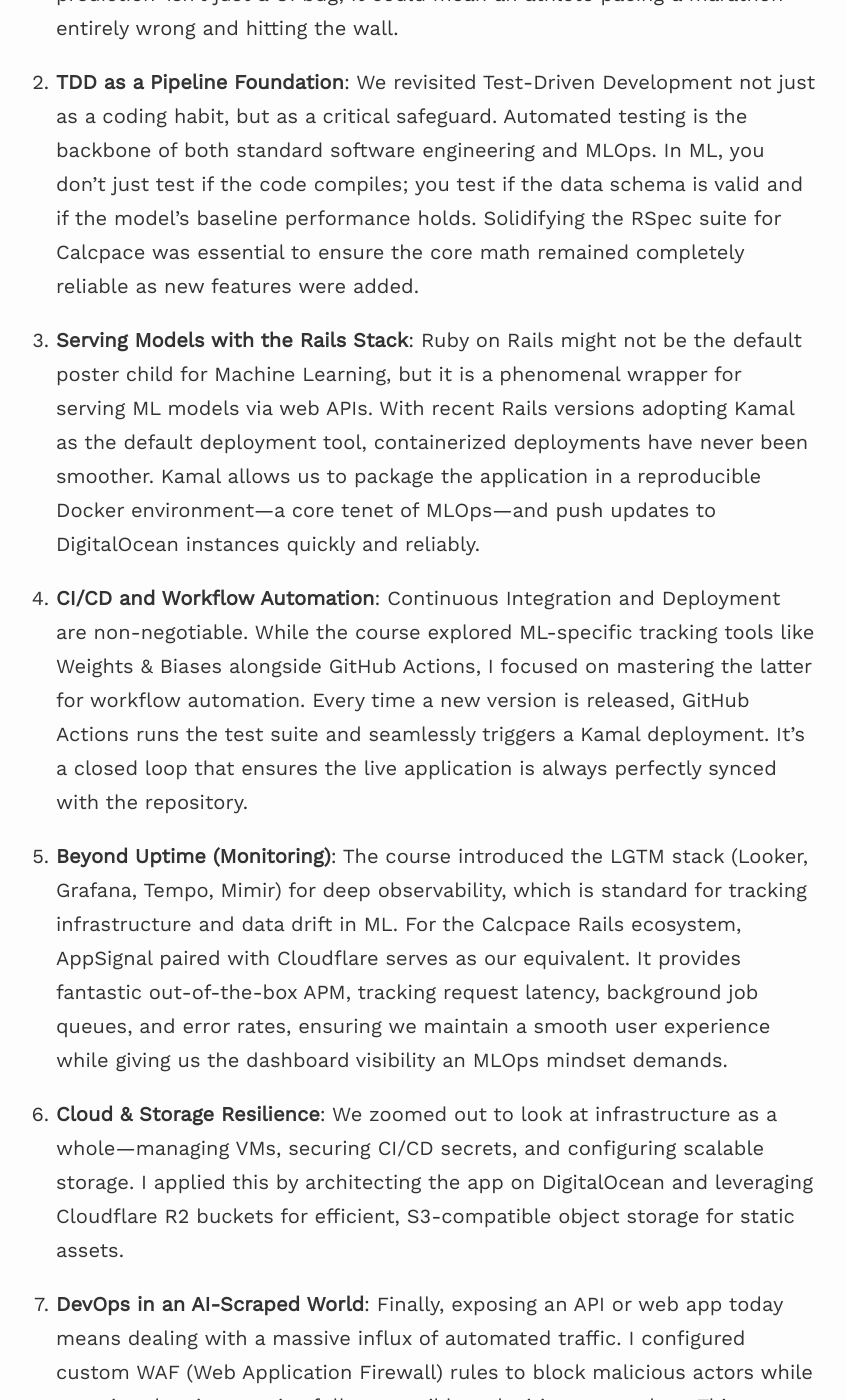
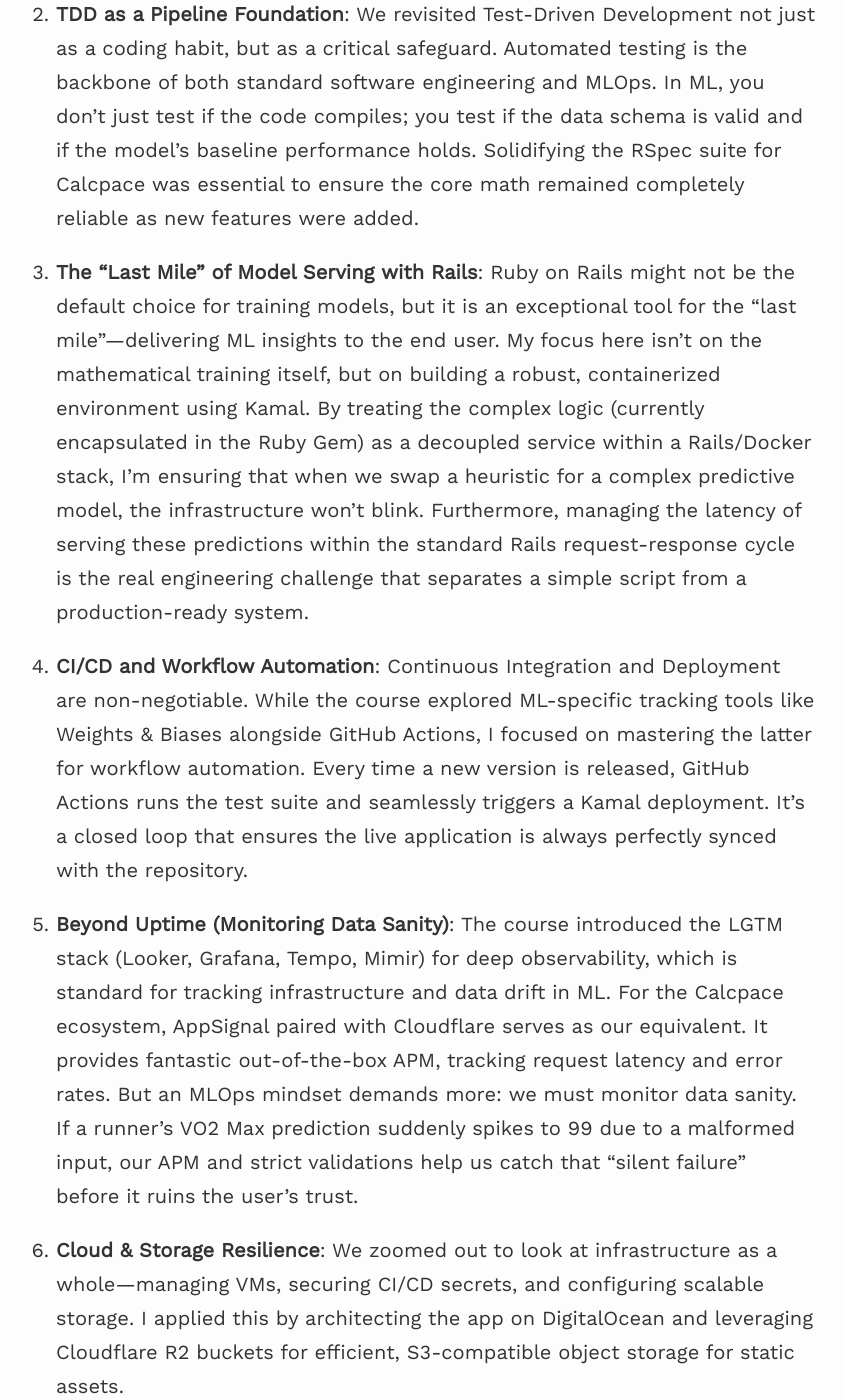
Before and after one commit to 0jonjo/0jonjo.github.io, a Jekyll site: the page built from _posts/2026-06-06-from-backend-to-mlops.md, in a window 1280 px wide and 1400 px high, scrolled down 2429 px. Shown: the whole window, without its empty margins (224-1070 px from the left). Built offline with Jekyll 4.4.1, drawn with Linux system fonts in a browser that asks for light colours; nearby versions of some CDN libraries; some of the changed text lies outside the part shown.

Commit message:
update details in from backend to mlops post

```diff
--- a/_posts/2026-06-06-from-backend-to-mlops.md
+++ b/_posts/2026-06-06-from-backend-to-mlops.md
@@ -6,14 +6,13 @@
 categories: misc
 youtubeId:
 image: https://github.com/user-attachments/assets/75629b8e-47f8-4520-bbfe-42fd8d005b92
-
 ---
 
 By the end of last semester, I was preparing for a deep dive into deployments, monitoring, maintenance, and the operational crossroads where Backend meets DevOps. My goal was to bridge my previous cloud experience—especially with GCP—with the modern stack we rely on at [JetRockets](https://www.linkedin.com/company/jetrockets/), such as [Kamal](https://kamal-deploy.org/), [AppSignal](https://www.appsignal.com/), [DigitalOcean](https://www.digitalocean.com/), and [Cloudflare](https://www.cloudflare.com/). When the syllabus dropped for my second semester in the [Artificial Intelligence program at UFRN](https://pes.imd.ufrn.br/pes/index), I was thrilled to spot MLOps (Machine Learning Operations) on the list. While the name might sound niche, [MLOps](https://en.wikipedia.org/wiki/MLOps) is essentially the application of strict software engineering and DevOps principles to machine learning, ensuring models aren't just local experiments, but are effectively deployed, monitored, and maintained in production.
 
 <img width="640" height="460" alt="image" src="https://github.com/user-attachments/assets/ae6da9b6-b918-4b44-a468-b3cd89dcf641" />
 
-Going in, I fully expected we'd immediately dive into server clusters, CI/CD pipelines, and configuration files. I'm glad I was wrong. The course actually kicked off with [Design Thinking](https://online.hbs.edu/blog/post/what-is-design-thinking). It forced us to step back from the terminal and discuss the importance of understanding the business problem, the user, and the real-world context before throwing infrastructure at a problem. To solidify this knowledge, my approach was to build a bridge between these MLOps concepts and my daily backend reality.
+Going in, I fully expected we'd immediately dive into server clusters, CI/CD pipelines, and configuration files. I'm glad I was wrong. The course actually kicked off with [Design Thinking](https://online.hbs.edu/blog/post/what-is-design-thinking). It forced us to step back from the terminal and discuss the importance of understanding the business problem, the user, and the real-world context before throwing infrastructure at a problem.
 
 To bring these concepts out of the classroom and into reality, I needed a concrete project. I chose running analysis—a domain I know deeply after nine years in the sport. While I already had the core math mapped out in [an open-source gem](https://rubygems.org/gems/calcpace), I wanted to build a complete system to test these operational practices in the wild. The ultimate result of this effort is [Calcpace](https://calcpace.app/). Recently shipped to production, it is a fully-fledged web application offering running conversions, VO2 max estimates, race calendars, and pace predictions in 15 different languages. Under the hood, it serves as the perfect sandbox for merging backend and ML operations, powered by Ruby on Rails, PostgreSQL, Redis, Sidekiq, Kamal, AppSignal, DigitalOcean, and Cloudflare.
 
@@ -23,17 +22,17 @@
 
 2. **TDD as a Pipeline Foundation**: We revisited Test-Driven Development not just as a coding habit, but as a critical safeguard. Automated testing is the backbone of both standard software engineering and MLOps. In ML, you don't just test if the code compiles; you test if the data schema is valid and if the model's baseline performance holds. Solidifying the RSpec suite for Calcpace was essential to ensure the core math remained completely reliable as new features were added.
 
-3. **Serving Models with the Rails Stack**: Ruby on Rails might not be the default poster child for Machine Learning, but it is a phenomenal wrapper for serving ML models via web APIs. With recent Rails versions adopting Kamal as the default deployment tool, containerized deployments have never been smoother. Kamal allows us to package the application in a reproducible Docker environment—a core tenet of MLOps—and push updates to DigitalOcean instances quickly and reliably.
+3. **The "Last Mile" of Model Serving with Rails**: Ruby on Rails might not be the default choice for training models, but it is an exceptional tool for the "last mile"—delivering ML insights to the end user. My focus here isn't on the mathematical training itself, but on building a robust, containerized environment using Kamal. By treating the complex logic (currently encapsulated in the Ruby Gem) as a decoupled service within a Rails/Docker stack, I'm ensuring that when we swap a heuristic for a complex predictive model, the infrastructure won't blink. Furthermore, managing the latency of serving these predictions within the standard Rails request-response cycle is the real engineering challenge that separates a simple script from a production-ready system.
 
 4. **CI/CD and Workflow Automation**: Continuous Integration and Deployment are non-negotiable. While the course explored ML-specific tracking tools like Weights & Biases alongside GitHub Actions, I focused on mastering the latter for workflow automation. Every time a new version is released, GitHub Actions runs the test suite and seamlessly triggers a Kamal deployment. It’s a closed loop that ensures the live application is always perfectly synced with the repository.
 
-5. **Beyond Uptime (Monitoring)**: The course introduced the LGTM stack (Looker, Grafana, Tempo, Mimir) for deep observability, which is standard for tracking infrastructure and data drift in ML. For the Calcpace Rails ecosystem, AppSignal paired with Cloudflare serves as our equivalent. It provides fantastic out-of-the-box APM, tracking request latency, background job queues, and error rates, ensuring we maintain a smooth user experience while giving us the dashboard visibility an MLOps mindset demands.
+5. **Beyond Uptime (Monitoring Data Sanity)**: The course introduced the LGTM stack (Looker, Grafana, Tempo, Mimir) for deep observability, which is standard for tracking infrastructure and data drift in ML. For the Calcpace ecosystem, AppSignal paired with Cloudflare serves as our equivalent. It provides fantastic out-of-the-box APM, tracking request latency and error rates. But an MLOps mindset demands more: we must monitor data sanity. If a runner's VO2 Max prediction suddenly spikes to 99 due to a malformed input, our APM and strict validations help us catch that "silent failure" before it ruins the user's trust.
 
 6. **Cloud & Storage Resilience**: We zoomed out to look at infrastructure as a whole—managing VMs, securing CI/CD secrets, and configuring scalable storage. I applied this by architecting the app on DigitalOcean and leveraging Cloudflare R2 buckets for efficient, S3-compatible object storage for static assets.
 
 7. **DevOps in an AI-Scraped World**: Finally, exposing an API or web app today means dealing with a massive influx of automated traffic. I configured custom WAF (Web Application Firewall) rules to block malicious actors while ensuring the site remains fully accessible to legitimate crawlers. This balance is vital for SEO and for ensuring the content is properly indexed by modern AI search bots.
 
-Ultimately, the final deliverable for this discipline isn't a static repository; it's a living, breathing product. MLOps is inherently a continuous cycle of monitoring, maintaining, and iterating. Calcpace is now live for runners globally, and we recently hit a massive milestone: the core Ruby gem just crossed 10,000 downloads. Looking ahead, the architecture is now primed for the next step—integrating real, predictive machine learning models into the Rails backend to provide even deeper performance insights for athletes.
+Ultimately, the final deliverable for this discipline isn't just a static repository; it's a living, breathing product. By building Calcpace — and seeing its core open-source gem cross the 10,000 downloads milestone — I've experienced that the real challenge of AI in production goes way beyond the model. It's about the reliability, the deployment pipeline, and the operational monitoring surrounding it.
 
 <img width="1024" height="1024" alt="image" src="https://github.com/user-attachments/assets/cce45f91-8dce-41e1-92e1-2480d1f9dbd2" />
 
```
